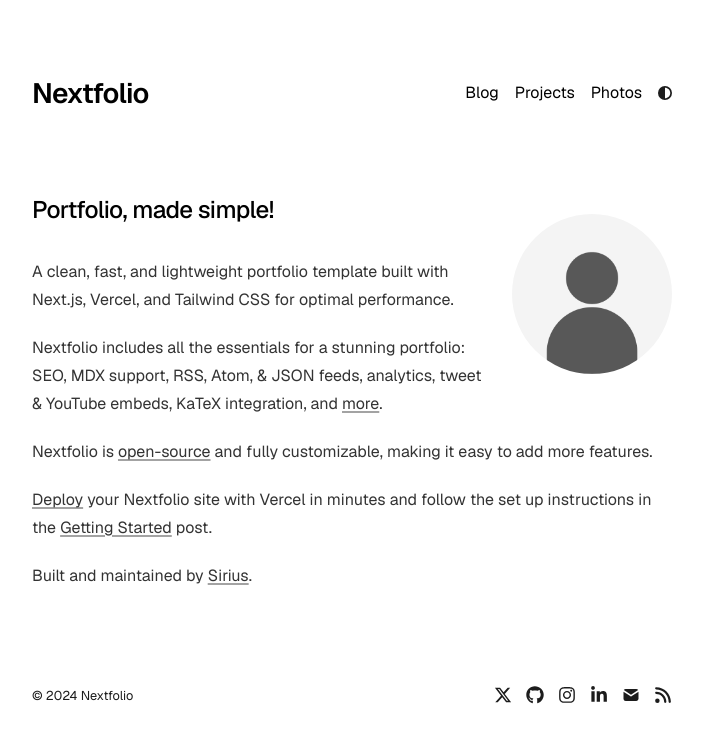
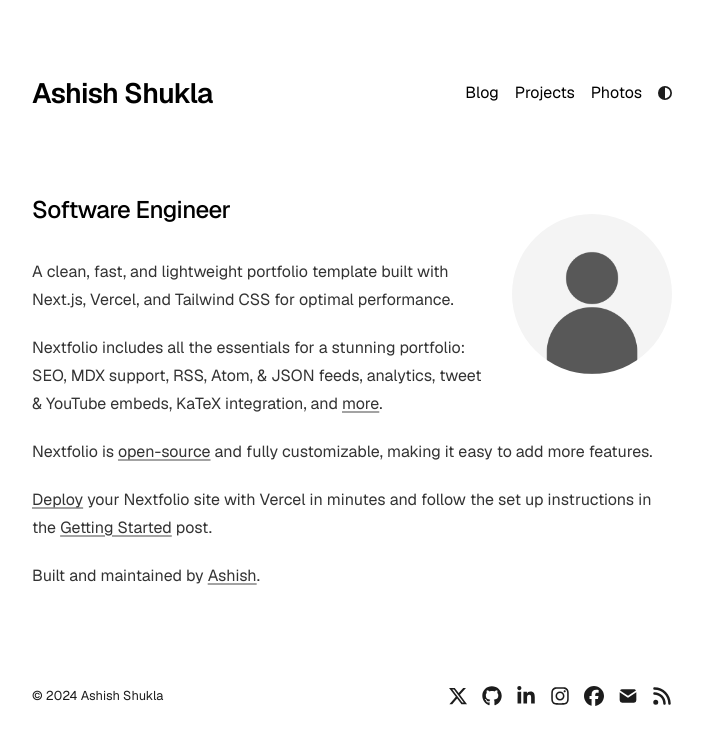
Before and after one commit to asis-shukla/ashish-webspace, a Next.js app: page / in a window 1280 px wide. Shown: the top 744 px of the page, without its empty margins (288-991 px from the left). Built offline with nearby package versions, Linux system fonts and the light colour scheme.

Commit message:
added basic details for test changes

```diff
--- a/app/components/footer.tsx
+++ b/app/components/footer.tsx
@@ -7,6 +7,7 @@
   FaInstagram,
   FaRss,
   FaLinkedinIn,
+  FaFacebook,
 } from "react-icons/fa6";
 import { TbMailFilled } from "react-icons/tb";
 import { metaData, socialLinks } from "app/config";
@@ -23,11 +24,12 @@
 
 function SocialLinks() {
   return (
-    <div className="flex text-lg gap-3.5 float-right transition-opacity duration-300 hover:opacity-90">
+    <div className="flex text-xl gap-3.5 float-right transition-opacity duration-300 hover:opacity-90">
       <SocialLink href={socialLinks.twitter} icon={FaXTwitter} />
       <SocialLink href={socialLinks.github} icon={FaGithub} />
+      <SocialLink href={socialLinks.linkedin} icon={FaLinkedinIn} />
       <SocialLink href={socialLinks.instagram} icon={FaInstagram} />
-      <SocialLink href={socialLinks.linkedin} icon={FaLinkedinIn} />
+      <SocialLink href={socialLinks.facebook} icon={FaFacebook} />
       <SocialLink href={socialLinks.email} icon={TbMailFilled} />
       <a href="/rss.xml" target="_self">
         <FaRss />
--- a/app/config.ts
+++ b/app/config.ts
@@ -1,16 +1,17 @@
 export const metaData = {
   baseUrl: "https://nextfolio-template.vercel.app/",
-  title: "Nextfolio",
-  name: "Sirius",
+  title: "Ashish Shukla",
+  name: "Ashish",
   ogImage: "/opengraph-image.png",
   description:
     "A clean, fast, and lightweight portfolio template built with Next.js, Vercel, and Tailwind CSS for optimal performance.",
 };
 
 export const socialLinks = {
-  twitter: "https://x.com/1tssirius",
-  github: "https://github.com/1msirius/Nextfolio",
-  instagram: "https://www.instagram.com/",
-  linkedin: "https://www.linkedin.com/",
-  email: "mailto:example@gmail.com",
+  twitter: "https://x.com/thedevasis",
+  github: "https://github.com/asis-shukla",
+  instagram: "https://www.instagram.com/asis_shukla_/",
+  linkedin: "https://www.linkedin.com/in/ashishshukla14/",
+  facebook: "https://www.facebook.com/ashishfun008/",
+  email: "mailto:ashish.14cs@gmail.com",
 };
--- a/app/page.tsx
+++ b/app/page.tsx
@@ -17,7 +17,7 @@
       </a>
 
       <h1 className="mb-8 text-2xl font-medium tracking-tight">
-        Portfolio, made simple!
+        Software Engineer
       </h1>
 
       <div className="prose prose-neutral dark:prose-invert">
@@ -58,7 +58,7 @@
         <p>
           Built and maintained by{" "}
           <a href="https://imsirius.xyz/" target="_blank">
-            Sirius
+            Ashish
           </a>
           .
         </p>
```
Also changed, not shown: 2 other files (tests, documents, lock files or other folders).
